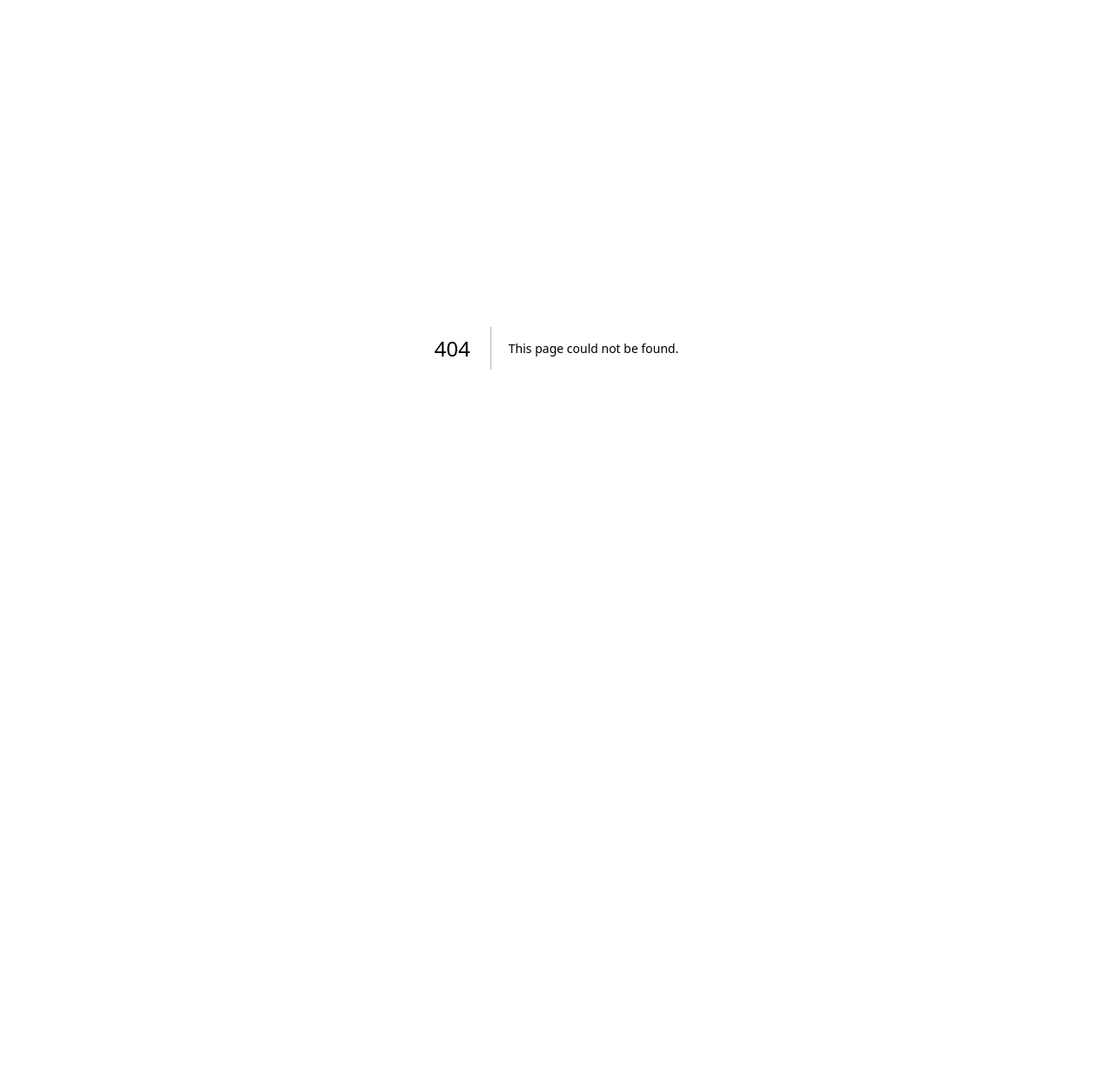
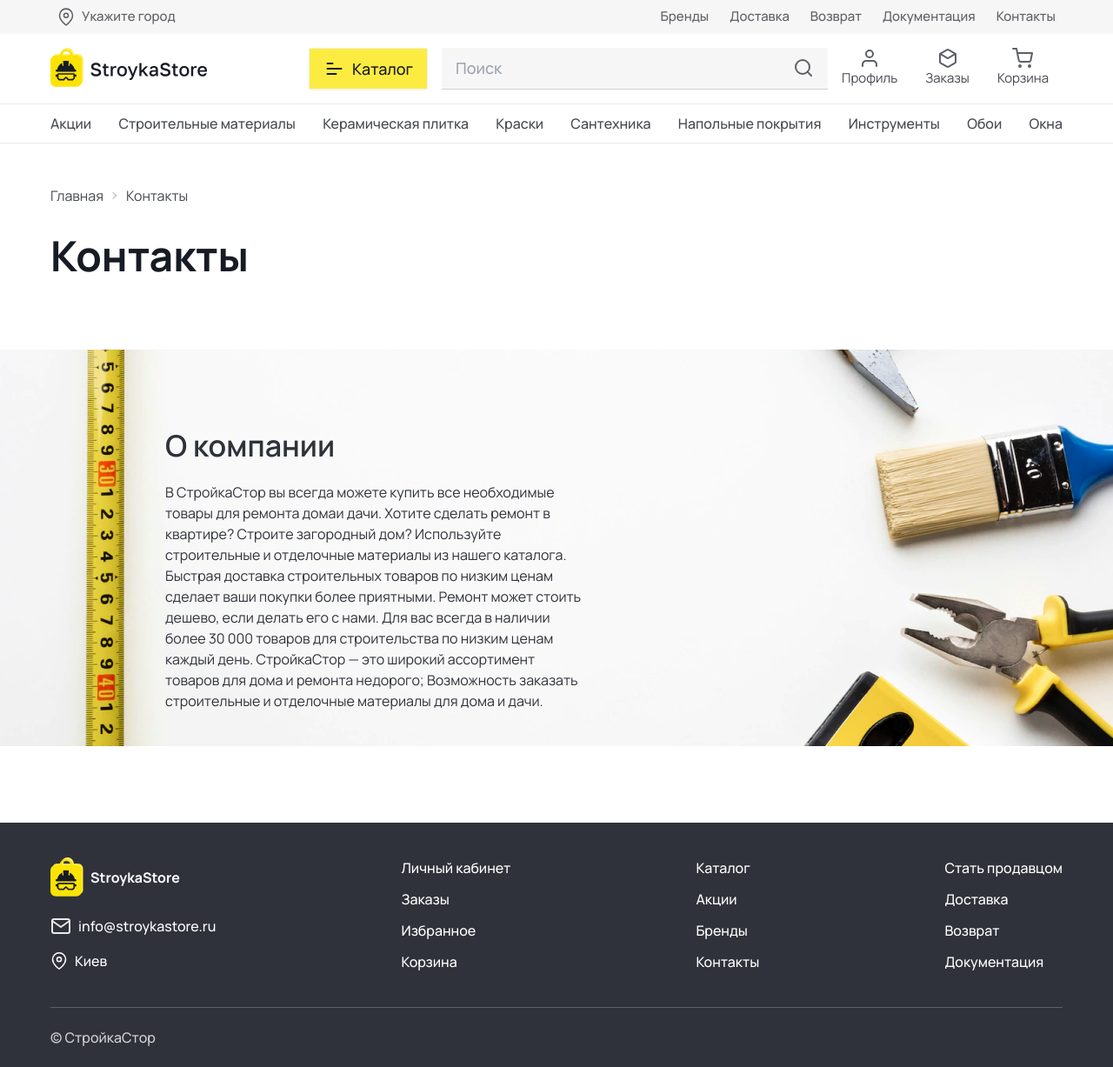
Before and after one commit to EugeneKh1988/stroykastore, a Next.js app: page /contacts in a window 1280 px wide. Before the commit this address had no page. Shown: the whole page at 87% size. Before the commit the page ends 800 px from the top, so only its background shows below. Built offline with nearby package versions, Linux system fonts and the light colour scheme.

Commit message:
added contact page

```diff
--- /dev/null
+++ b/src/app/contacts/layout.tsx
@@ -0,0 +1,23 @@
+import AboutBlock from "@/components/AboutBlock";
+import CategoriesList from "@/components/CategoriesList";
+import FooterBlock from "@/components/FooterBlock";
+import Nav from "@/components/Nav";
+import Toolbar from "@/components/Toolbar";
+
+
+export default function ContactsLayout({
+  children,
+}: Readonly<{
+  children: React.ReactNode;
+}>) {
+  return (
+    <>
+      <Nav />
+      <Toolbar />
+      <CategoriesList />
+      {children}
+      <AboutBlock />
+      <FooterBlock />
+    </>
+  );
+}
--- /dev/null
+++ b/src/app/contacts/page.tsx
@@ -0,0 +1,21 @@
+import BreadCrumbs from "@/components/BreadCrumbs";
+import Container from "@/components/Container";
+
+
+const ContactsPage = () => {
+    return (
+      <Container className="px-3 md:px-0">
+        <BreadCrumbs
+          links={[{ name: "Главная", url: "/" }, { name: "Контакты" }]}
+          className="mt-10"
+        />
+        <h1 className="text-[48px] font-bold text-vulcan leading-[57.6px] mt-5">
+          Контакты
+        </h1>
+        <div className="mt-10 flex gap-4 flex-wrap"></div>
+      </Container>
+    );
+};
+
+
+export default ContactsPage;
--- a/src/components/DocumentItem.tsx
+++ b/src/components/DocumentItem.tsx
@@ -1,5 +1,4 @@
 import { IDocument } from "@/app/docs/page";
-import Link from "next/link";
 import Button from "./Button";
 
 const DocumentItem = ({
--- a/src/components/FooterBlock.tsx
+++ b/src/components/FooterBlock.tsx
@@ -116,12 +116,12 @@ const FooterBlock = () => {
               </a>
             </li>
             <li>
-              <a
-                href="#"
+              <Link
+                href="/contacts"
                 className="hover:before:mr-1 hover:before:content-['\2192'] before:transition-all before:duration-200"
               >
                 Контакты
-              </a>
+              </Link>
             </li>
           </ul>
           <ul className="list-none space-y-3">
--- a/src/components/Nav.tsx
+++ b/src/components/Nav.tsx
@@ -48,7 +48,7 @@ const Nav = () => {
                   <Link href="/docs">Документация</Link>
                 </li>
                 <li>
-                  <a>Контакты</a>
+                  <Link href="/contacts">Контакты</Link>
                 </li>
               </ul>
             </div>
@@ -74,7 +74,7 @@ const Nav = () => {
                 <Link href="/docs">Документация</Link>
               </li>
               <li>
-                <a href="#">Контакты</a>
+                <Link href="/contacts">Контакты</Link>
               </li>
             </ul>
           </div>
```
